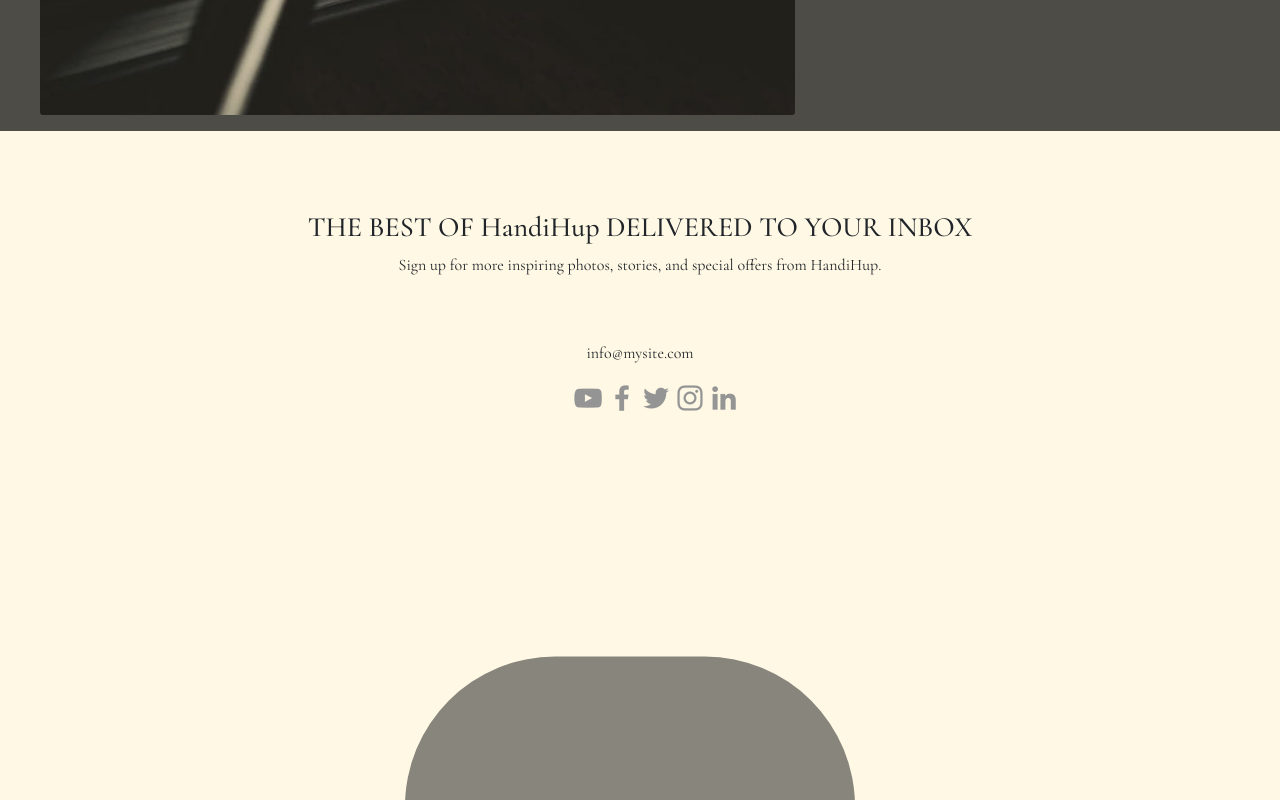
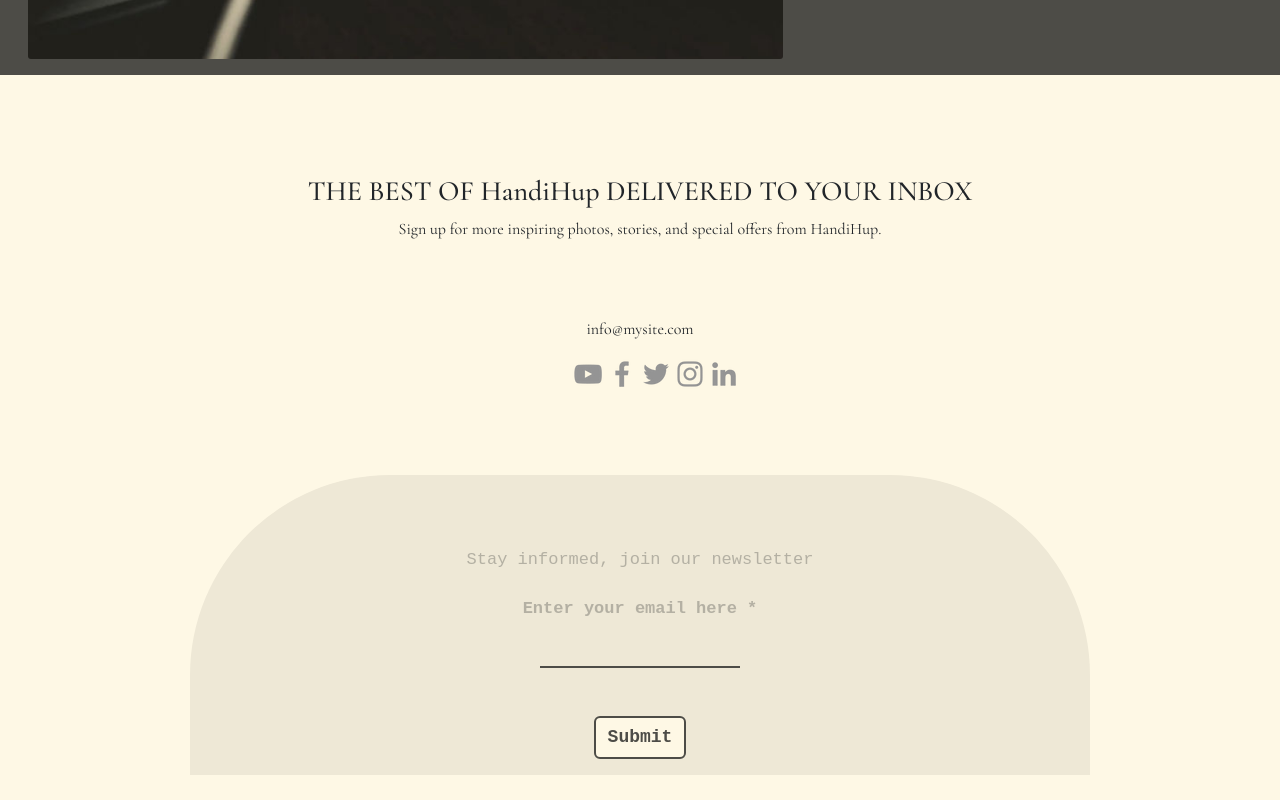
Before and after one commit to marwababelly/handihup, a React (Create React App) app: page /add-project in a window 1280 px wide. Shown: the part 2000-2800 px from the top of the page. After the commit the page ends 2775 px from the top, so only its background shows below. Built offline with nearby package versions, Linux system fonts and the light colour scheme.

Commit message:
Add some styling to footer section and edit width bar

```diff
--- a/src/App.css
+++ b/src/App.css
@@ -11,9 +11,16 @@
   --main-font: "Cormorant Garamond", serif;
 }
 
+body,
+html {
+  background-color: var(--background-color);
+  /* max-width: 100%; */
+  width: 100vw;
+}
+/* html,
 body {
-  background-color: var(--background-color);
-}
+  overflow-x: hidden;
+} */
 
 .App {
   background-color: var(--background-color);
--- a/src/Pages/Main/Main.js
+++ b/src/Pages/Main/Main.js
@@ -2,17 +2,14 @@
 import Overview from "../../component/Overview/Overview";
 import AddProject from "../../component/AddProject/AddProject";
 import WhoWeAre from "../../component/WhoWeAre/WhoWeAre";
-import Container from "react-bootstrap/Container";
 
 const Main = () => {
   return (
-    <Container>
+    <>
       <Overview />
-      <div>
-        <WhoWeAre />
-      </div>
+      <WhoWeAre />
       <AddProject />
-    </Container>
+    </>
   );
 };
 
--- a/src/component/AddProject/AddProject.js
+++ b/src/component/AddProject/AddProject.js
@@ -1,5 +1,5 @@
 import React, { useRef, useState } from "react";
-import { Col, Button, Row, Container, Card, Form } from "react-bootstrap";
+import { Col, Button, Row, Card, Form } from "react-bootstrap";
 import style from "./AddProject.module.css";
 import AddProjectImage from "../../assets/AddProjectImage.jpg";
 
@@ -71,7 +71,7 @@
 
   return (
     <div>
-      <Container className={style.Container} expand="md">
+      <div className={style.Container} expand="md">
         <Row className={style.formRow}>
           <Col md={8} lg={6} xs={12} className={style.formCol}>
             <Card className={style.card}>
@@ -234,7 +234,7 @@
             />
           </Col>
         </Row>
-      </Container>
+      </div>
     </div>
   );
 };
--- a/src/component/Footer/Footer.js
+++ b/src/component/Footer/Footer.js
@@ -1,7 +1,7 @@
 import React, { useRef, useState } from "react";
 import style from "./Footer.module.css";
 import { Link } from "react-router-dom";
-import { Form } from "react-bootstrap";
+import { Form, Button } from "react-bootstrap";
 import youTube from "../../assets/youTube.png";
 import instagram from "../../assets/instagram.png";
 import facebook from "../../assets/facebook.png";
@@ -14,6 +14,7 @@
   const emailHandler = (event) => {
     setEmail(event.target.value);
   };
+
   return (
     <>
       <div className={style.h3pFooter}>
@@ -73,6 +74,15 @@
                 required
               />
             </Form.Group>
+            <Form.Group
+              className="mb-3"
+              controlId="formBasicCheckbox"
+            ></Form.Group>
+            <div className={style.divBtn}>
+              <Button className={style.btn} type="submit">
+                Submit
+              </Button>
+            </div>
           </Form>
         </div>
       </div>
--- a/src/component/Footer/Footer.module.css
+++ b/src/component/Footer/Footer.module.css
@@ -1,48 +1,51 @@
 .h3pFooter {
-  margin-top: 5rem;
+  /* margin-top: 7rem; */
   display: flex;
   flex-direction: column;
   align-items: center;
   justify-content: center;
+  translate: 0px 100px 0;
 }
 
 .accounts {
-  margin-top: 3rem;
+  /* margin-top: 3rem; */
+  translate: 0 160px 0;
   display: flex;
   flex-direction: column;
   align-items: center;
   justify-content: center;
+  /* background-color: rgb(135, 102, 102); */
 }
 ul > li {
-  margin-bottom: 5rem;
   list-style: none;
   display: inline;
 }
 
 .Semicircle {
-  transform: translate(-50%, -50%);
-  height: 225px;
-  width: 450px;
-  border-radius: 150px 150px 0 0;
-  background-color: #88857c;
-  margin-top: 5rem;
+  transform: translate(0%, -10%);
+  height: 300px;
+  width: 900px;
+  border-radius: 200px 200px 0 0;
+  background-color: #eee8d6;
+  /* margin-top: 5rem; */
   margin: auto;
   display: flex;
   align-items: center;
   justify-content: center;
   position: relative;
-  left: 215px;
-  z-index: 0;
-  top: 290px;
+  /* left: 215px; */
+  z-index: -1;
+  /* top: 248px; */
+  bottom: -258px;
 }
 
 .endDiv {
   position: relative;
   z-index: 100;
-  margin-top: 3rem;
+  /* margin-top: 3rem; */
   display: flex;
   flex-direction: column;
-  background: inherit;
+  /* background: rgb(196, 139, 139); */
   align-items: center;
   justify-content: center;
   font-family: monospace;
@@ -50,16 +53,10 @@
   color: #88857c91;
 }
 
-/* .endFooter {
-  background-color: aquamarine;
-  height: 300px;
-  display: flow;
-} */
-
 .endP {
   z-index: 100;
   display: flex;
-  background: inherit;
+  /* background: rgb(111, 163, 141); */
   align-items: center;
   justify-content: center;
   font-family: monospace;
@@ -68,6 +65,11 @@
 }
 
 Form {
+  display: flex;
+  flex-direction: column;
+  align-items: center;
+  justify-content: center;
+  /* list-style: none; */
   z-index: 100;
   font-family: monospace;
   color: #88857c91;
@@ -84,3 +86,20 @@
   margin: auto;
   background-color: inherit;
 }
+
+.btn {
+  background-color: #fef8e5;
+  color: #4d4c47;
+  border: 2px solid #4d4c47;
+  width: fit-content;
+  margin: 1rem;
+  font-family: "Courier New", Courier, monospace;
+  font-size: 18px;
+  font-weight: 600;
+}
+
+.btn:hover {
+  background-color: #4d4c47;
+  color: #fef8e5;
+  border: 2px solid #fef8e5;
+}
--- a/src/component/Overview/Overview.js
+++ b/src/component/Overview/Overview.js
@@ -19,7 +19,7 @@
     setIndex(selectedIndex);
   };
   return (
-    <>
+    <div className={style.container}>
       <h2 className={style.h2Overview}>Overview</h2>
       <Carousel
         variant="dark"
@@ -98,7 +98,7 @@
           </Carousel.Caption>
         </Carousel.Item>
       </Carousel>
-    </>
+    </div>
   );
 };
 
--- a/src/component/Overview/Overview.module.css
+++ b/src/component/Overview/Overview.module.css
@@ -1,3 +1,8 @@
+.container {
+  width: 100%;
+  max-width: fit-content;
+}
+
 .overview {
   /* background-color: rebeccapurple; */
   display: flex;
@@ -6,6 +11,7 @@
   align-items: center;
   width: 100vw;
   height: 80vh;
+  max-width: 100vw;
 }
 .h2Overview {
   color: #4d4c47;
--- a/src/component/WhoWeAre/WhoWeAre.js
+++ b/src/component/WhoWeAre/WhoWeAre.js
@@ -1,14 +1,13 @@
-import React from 'react'
-import handMade from '../../assets/Handmade.jpg'
-import whitevases from '../../assets/white_Vases.jpg'
-import {Container , Row , Col , Button} from 'react-bootstrap'
-import style from './WhoWeAre.module.css'
-import { Link } from 'react-router-dom'
-import AddProject from '../AddProject/AddProject'
+import React from "react";
+import handMade from "../../assets/Handmade.jpg";
+import whitevases from "../../assets/white_Vases.jpg";
+import { Container, Row, Col, Button } from "react-bootstrap";
+import style from "./WhoWeAre.module.css";
+import { Link } from "react-router-dom";
 const WhoWeAre = () => {
   return (
-        <Container>
-            <Row>
+    <div className={style.container}>
+      <Row className={style.Row}>
         <Col>
           <div className={style.imageContainer}>
             <img src={handMade} className={style.backgroundImage} />
@@ -16,18 +15,22 @@
           </div>
         </Col>
         <Col>
-            <h1>Who We Are</h1>
-            <h3>My Approach</h3>
-            <p>I recently completed a project that was both challenging and rewarding.
-                 I had to find the right tools and resources to make it happen. But with hard work and dedication,
-                 I was able to create something truly special. Check out my project and see what I accomplished.</p>
-                 <Button className={style.contactButton} >
-                    <Link to='/add-project'>Contact us</Link>
+          <h1 className="mb-2">Who We Are</h1>
+          <h3 className="mb-4">My Approach</h3>
+          <p>
+            I recently completed a project that was both challenging and
+            rewarding. I had to find the right tools and resources to make it
+            happen. But with hard work and dedication, I was able to create
+            something truly special. Check out my project and see what I
+            accomplished.
+          </p>
+          <Button className={style.contactButton}>
+            <Link to="/add-project">Contact us</Link>
           </Button>
         </Col>
       </Row>
-        </Container>
-    )
+    </div>
+  );
 };
 
 export default WhoWeAre;
--- a/src/component/WhoWeAre/WhoWeAre.module.css
+++ b/src/component/WhoWeAre/WhoWeAre.module.css
@@ -1,8 +1,16 @@
+.container {
+  /* background-color: rgb(211, 156, 156); */
+  margin-top: 5rem;
+  margin-bottom: 3rem;
+}
+.Row {
+  margin: 0 4rem 0;
+}
+
 .imageContainer {
   position: relative;
   width: 300px; /* Adjust as needed */
   height: 300px; /* Adjust as needed */
-
 }
 
 .backgroundImage {
```
Lines whose indentation alone changed are shown as unchanged.
